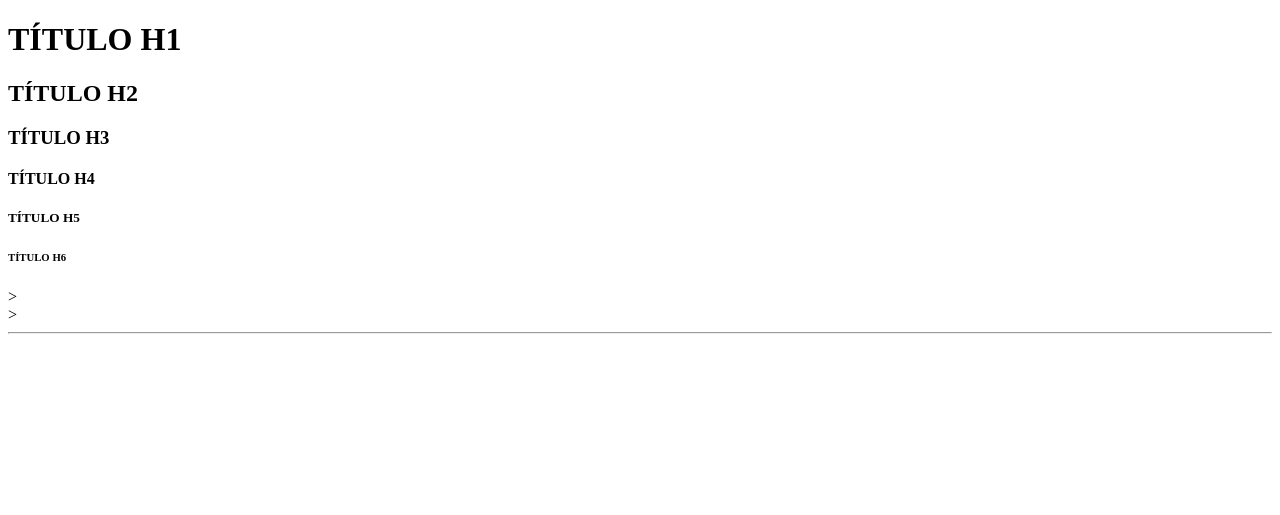
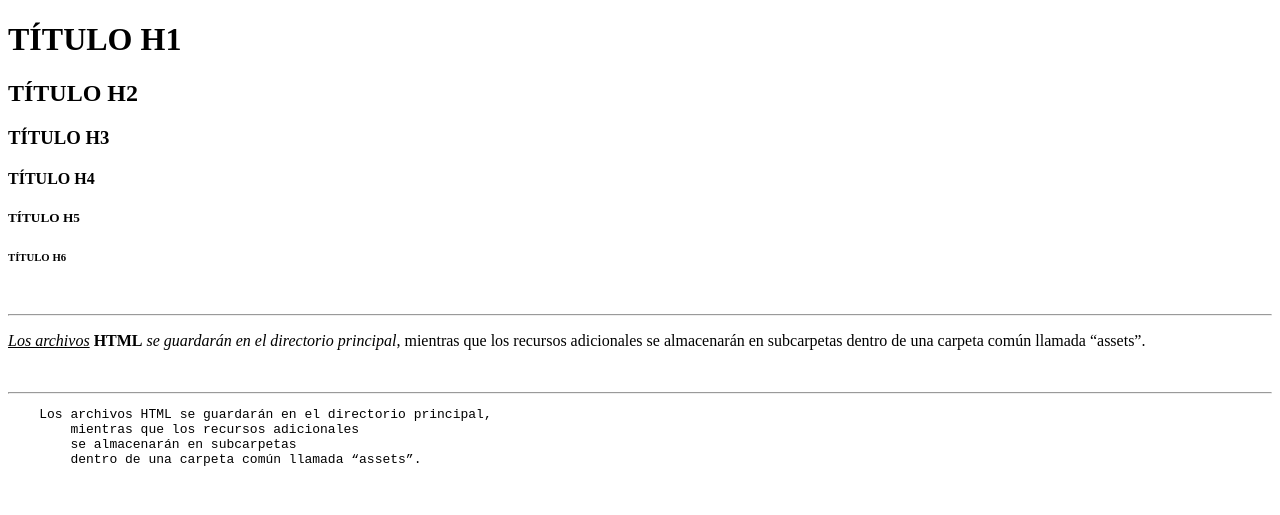
Before and after one commit to PabloARomeroG/FundamentosWebG5, a plain HTML site: page HTML/index.html in a window 1280 px wide. Drawn offline with Linux system fonts and the light colour scheme.

Commit message:
trabajando con parrafos

```diff
--- a/HTML/index.html
+++ b/HTML/index.html
@@ -15,10 +15,27 @@
     <h4>TÍTULO H4</h4>
     <h5>TÍTULO H5</h5>
     <h6>TÍTULO H6</h6>
-    <!--salto de linea-->>
+    <!--salto de linea-->
     <br>
-    <!--linea horizontal-->>
+    <!--linea horizontal-->
     <hr>
+    <!--párrafos-->
+    <!--b = negrita-->
+    <!--i = cursiva-->
+    <!--u = subrayado-->
+    <p><u><i>Los archivos</i></u> <b>HTML</b> <i>se guardarán en el directorio principal</i>, mientras que los recursos adicionales se almacenarán en subcarpetas dentro de una carpeta común llamada “assets”.
+    </p>
+    <br>
+    <hr>
+    <!--pre = preformato-->
+    <pre>
+    Los archivos HTML se guardarán en el directorio principal,
+        mientras que los recursos adicionales
+        se almacenarán en subcarpetas
+        dentro de una carpeta común llamada “assets”.
+
+
+    </pre>
 </body>
 
 </html>
```
